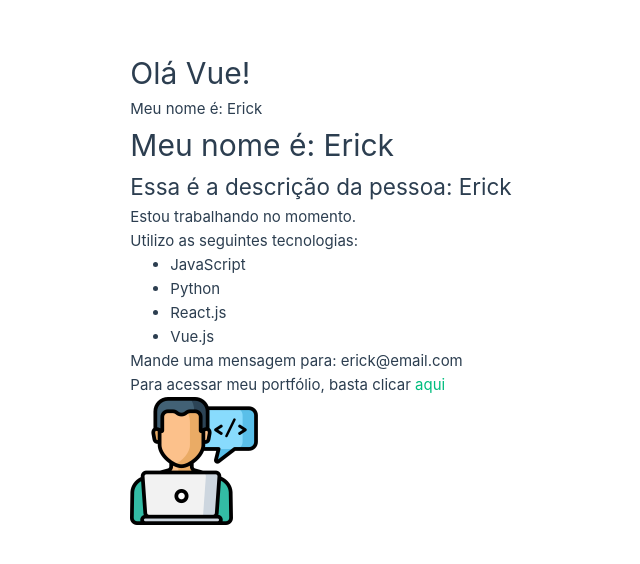
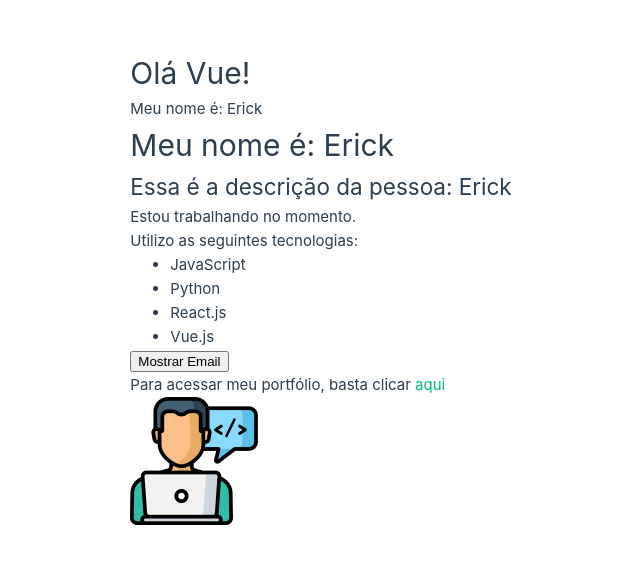
Before and after one commit to erick-costa/curso-vue, a Vue app: page / in a window 1280 px wide. Shown: the part 110-674 px from the top of the page, without its empty margins (319-959 px from the left). Built offline with nearby package versions, Linux system fonts and the light colour scheme.

Commit message:
métodos

```diff
--- a/src/components/Info.vue
+++ b/src/components/Info.vue
@@ -8,6 +8,9 @@
     <li>React.js</li>
     <li>Vue.js</li>
   </ul>
+  <div>
+    <button @click="showEmail">{{ buttonText }}</button>
+  </div>
   <p v-show="show_email">Mande uma mensagem para: {{ email }}</p>
   <p>
     Para acessar meu portfólio, basta clicar
@@ -26,10 +29,21 @@
   data() {
     return {
       is_working: true,
-      show_email: true,
+      show_email: false,
       email: "erick@email.com",
       my_link: "https://github.com/erick-costa",
+      buttonText: "Mostrar Email",
     }
+  },
+  methods: {
+    showEmail() {
+      this.show_email = !this.show_email
+      if (!this.show_email) {
+        this.buttonText = "Mostrar Email"
+      } else {
+        this.buttonText = "Esconder Email"
+      }
+    },
   },
 }
 </script>
--- a/src/components/LifeCycle.vue
+++ b/src/components/LifeCycle.vue
@@ -14,11 +14,18 @@
     setTimeout(() => {
       this.name = "Pedro"
     }, 1000)
+    this.lifeCycle()
   },
   mounted() {
     setTimeout(() => {
       this.name = "Erick"
     }, 2000)
+    this.lifeCycle()
+  },
+  methods: {
+    lifeCycle() {
+      console.log("Executou")
+    },
   },
 }
 </script>
```
